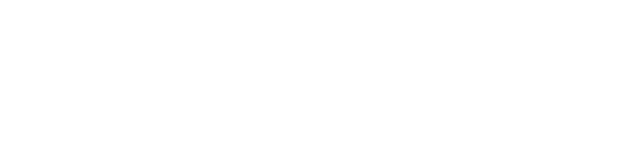
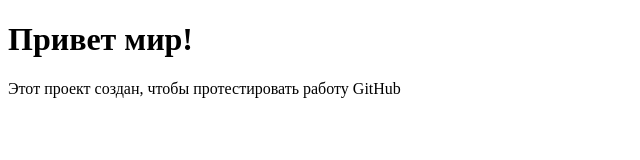
Before and after one commit to LadyOlga/git-test2, a plain HTML site: page index.html in a window 1280 px wide. Shown: the whole page, without its empty margins (0-640 px from the left). Drawn offline with Linux system fonts and the light colour scheme.

Commit message:
Third commit

```diff
--- a/index.html
+++ b/index.html
@@ -2,9 +2,11 @@
 <html lang="en">
 <head>
 	<meta charset="UTF-8">
+	<link rel="stylesheet" href="css/main.css">
 	<title>Document</title>
 </head>
 <body>
-
+	<h1>Привет мир!</h1>
+	<p>Этот проект создан, чтобы протестировать работу GitHub</p>
 </body>
 </html>
```
